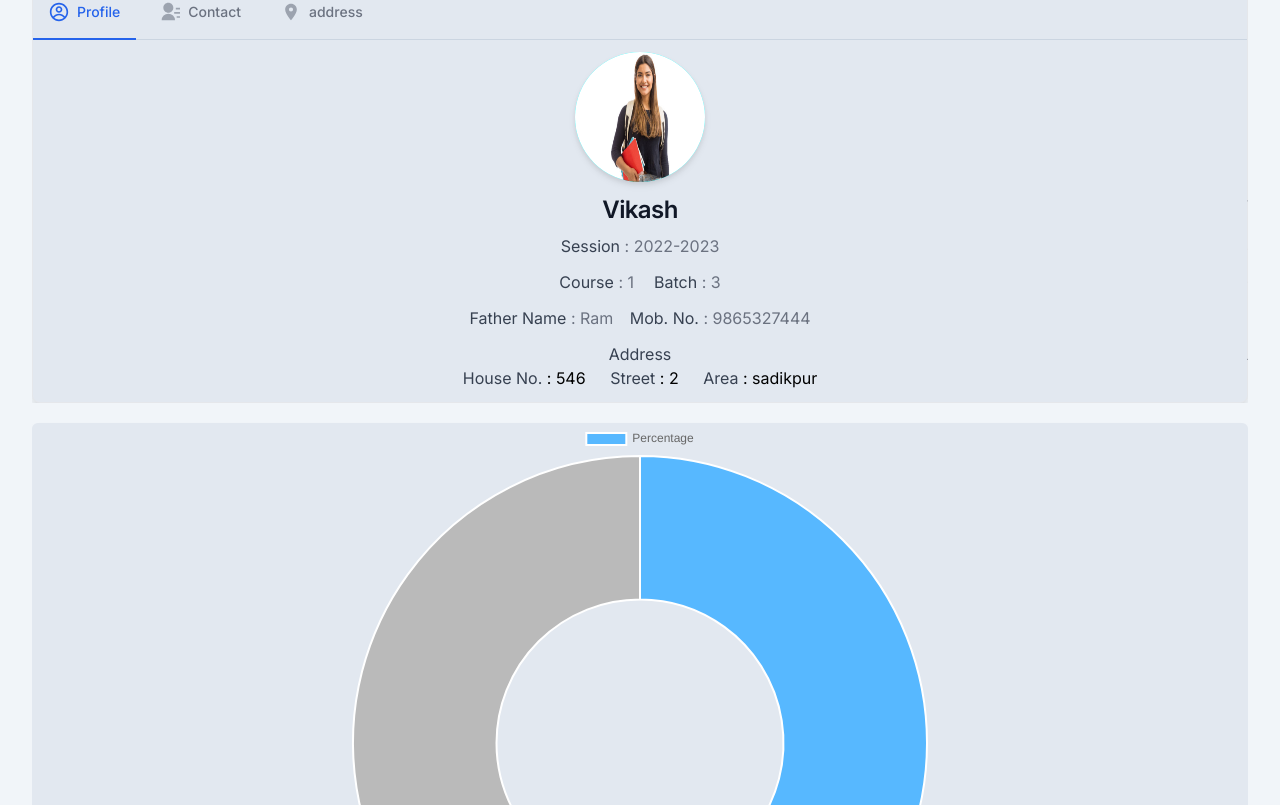
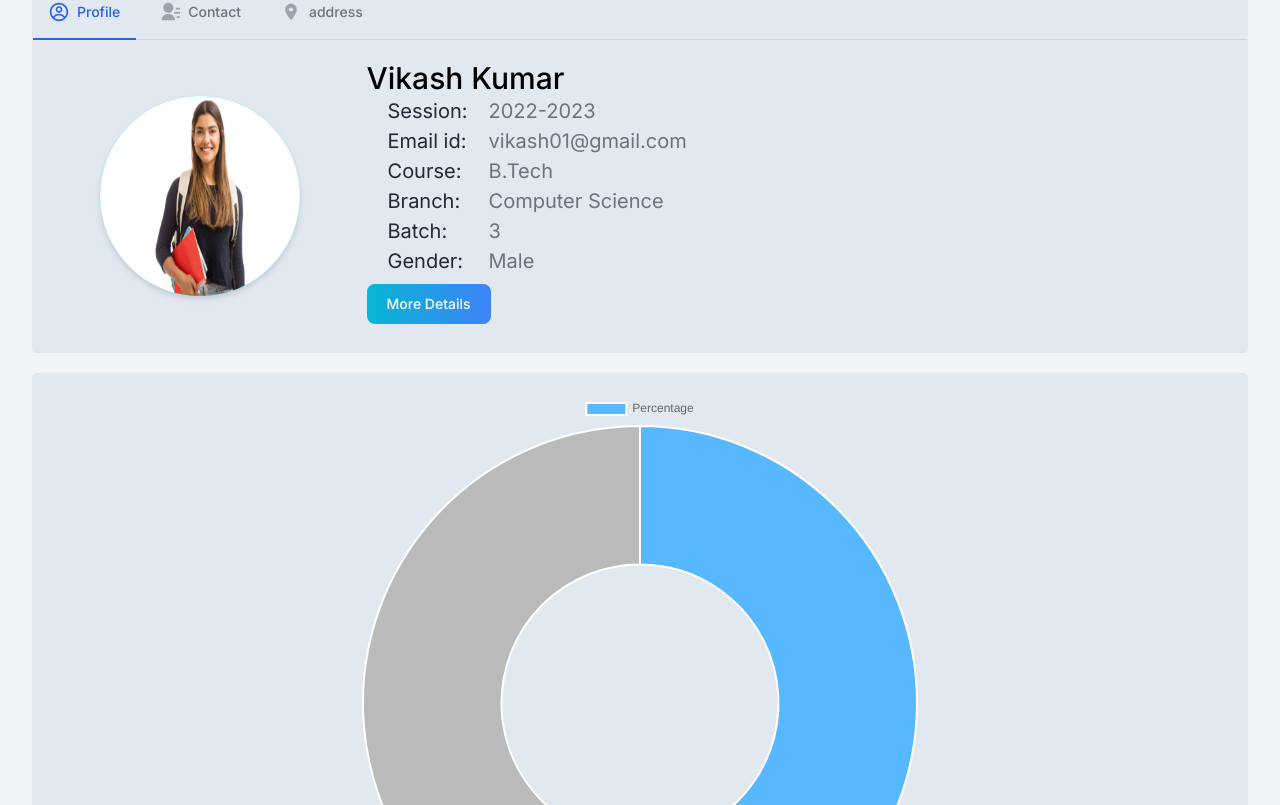
Before and after one commit to Abhimrt/StudentManagement, a Next.js app: page /student in a window 1280 px wide. Shown: the part 1475-2280 px from the top of the page. Built offline with nearby package versions, Linux system fonts and the light colour scheme; what @shrutibalasa/tailwind-grid-auto-fit would draw is missing.

Commit message:
transition

```diff
--- a/Data/Data.js
+++ b/Data/Data.js
@@ -35,12 +35,14 @@ const data = {
    "Holiday": 20,
    "StudentProfile": {
       "StudentId": "xyz01",
-      "studentName": "vikash",
+      "studentName": "vikash Kumar",
       "AddmissionSession": "2022-2023",
-      "Course": 1,
+      "Course": "B.Tech",
+      "email":"vikash01@gmail.com",
+      branch:"Computer Science",
       "batch": 3,
       "gender": "Male",
-      "perents": {
+      "parents": {
          "MotherName": "Reema",
          "MotherMobileNumber": 9875481262,
          "FatherName": "Ram",
--- a/app/globals.css
+++ b/app/globals.css
@@ -3,7 +3,7 @@
 @tailwind utilities;
 
 *{
-    box-sizing: border-box
+    box-sizing: border-box;
 }
 body{
     width: 100vw;
@@ -14,6 +14,10 @@ body{
 }
 .component{
     @apply bg-slate-200 rounded-md p-5 shadow-md;
+    transition: .2s all ease;
+}
+.component:hover{
+    transform: scale(1.03);
 }
 
 .noScrollbar::-webkit-scrollbar {
--- a/app/student/page.js
+++ b/app/student/page.js
@@ -14,7 +14,7 @@ const page = () => {
     <div className='w-[95vw] m-auto overflow-hidden'>
       <div className=' overflow-hidden'>
         {/* top links */}
-        <div className='grid  grid-auto-fit gap-4 '>
+        <div className='grid  grid-auto-fit-sm gap-4 '>
           <Card1
             number={data.NumberOfQueries}
             type="Queries"
--- a/components/Calendar.js
+++ b/components/Calendar.js
@@ -28,7 +28,7 @@ const Calendar = () => {
             {/* events list */}
                 {
                     title[i]!=""?(
-                        <div className='py-1 px-5 shadow-lg rounded-full w-full  text-center bg-blue-300'>
+                        <div className='py-1 px-5 shadow-lg rounded-full w-full  text-center bg-blue-300 hover:scale-110 transition duration-150 ease-ou' >
                             <h3>
                                {title[i]}
                             </h3>
@@ -36,7 +36,7 @@ const Calendar = () => {
 
 
                         </div>
-                    ):(<div  className='py-1 px-5 shadow-lg rounded-full w-full  text-center bg-gray-300'>
+                    ):(<div  className='py-1 px-5 shadow-lg rounded-full w-full  text-center bg-gray-300 hover:scale-110 transition duration-150 ease-ou'>
                         <h3>
                           No Event
                         </h3>
--- a/components/Heading.js
+++ b/components/Heading.js
@@ -1,8 +1,8 @@
 import React from 'react'
 
-const Heading = ({heading}) => {
+const Heading = ({heading,size}) => {
   return (
-    <h3 className="font-bold text-xl text-gray-700 my-3 text-center">{heading}</h3>
+    <h3 className={`font-bold ${size?size:"text-xl"} text-gray-700 my-3 text-center`}>{heading}</h3>
   )
 }
 
--- a/components/PieChart.js
+++ b/components/PieChart.js
@@ -31,11 +31,10 @@ const PieChart = ({ data, label }) => {
     <>
       {/* Filled Pie chart */}
       <div className=" w-full  ">
-        <div className="  bg-slate-200 rounded-md shadow-md">
+        <div className=" component">
           <canvas id={label} className="">
-
           </canvas>
-          <Heading heading={label} />
+          <Heading heading={label +" "+data+"%"} />
         </div>
       </div>
     </>
--- a/components/Profile.js
+++ b/components/Profile.js
@@ -4,7 +4,8 @@ import React, { useRef, useState } from "react";
 import { MdLocationOn } from "react-icons/md"
 import { CgProfile } from "react-icons/cg"
 import { RiContactsFill } from "react-icons/ri"
-import Link from "next/link";
+import dynamic from "next/dynamic";
+
 
 const Profile = ({ data }) => {
   const profile = useRef()
@@ -23,133 +24,136 @@ const Profile = ({ data }) => {
       address.current.classList.add("nactive")
       e.current.classList.remove("nactive")
       e.current.classList.add("active")
-      if(e.current.innerText == "Profile"){
-        content.current.style.transform=`translateX(0)`
-      }else if(e.current.innerText == "Contact"){
-        content.current.style.transform=`translateX(-33.3%)`
-      }else{
-        content.current.style.transform=`translateX(-66.6%)`
+      if (e.current.innerText == "Profile") {
+        content.current.style.transform = `translateX(0)`
+      } else if (e.current.innerText == "Contact") {
+        content.current.style.transform = `translateX(-33.3%)`
+      } else {
+        content.current.style.transform = `translateX(-66.6%)`
       }
     }
   }
 
   return (
     <div className="w-full self-stretch p-0  text-center profile overflow-hidden" >
-      <div className="  bg-slate-200 border h-full border-gray-200 rounded-lg shadow-lg">
+      <div className="  bg-slate-200 border h-full border-gray-200 rounded-xl shadow-lg overflow-hidden">
 
         {/* upper navbar start */}
         <div className="border-b border-slate-300 ">
           <ul className="flex flex-wrap -mb-px text-sm font-medium text-center text-gray-500 ">
             <li className="mr-2 active" ref={profile}>
-              <div  className=" group " onClick={() => navBar(profile)}>
+              <div className=" group " onClick={() => navBar(profile)}>
                 <CgProfile />Profile
               </div>
             </li>
             <li className="mr-2 nactive" ref={contact} >
-              <div  className=" group" onClick={() => navBar(contact)} >
+              <div className=" group" onClick={() => navBar(contact)} >
                 <RiContactsFill />Contact
               </div>
             </li>
             <li className="mr-2 nactive" ref={address} >
-              <div  className="  group" onClick={() => navBar(address)}>
+              <div className="  group" onClick={() => navBar(address)}>
                 <MdLocationOn />address
               </div>
             </li>
           </ul>
         </div>
         {/* upper navbar end */}
-        <div className="contentProfile center" ref={content}>
+
+        <div className="contentProfile center box-border" ref={content}>
 
           {/* profile section start */}
-          <div className=" w-full ">
-          <div className="img">
-              <Image src={"/user.jpeg"} width={200} height={200} className="h-full" />
+          <div className=" w-1/3 center flex-col md:flex-row box-border p-5">
+            <div className="img basis-1/4">
+              <Image src={"/user.jpeg"} width={200} height={200} className="h-full w-full" />
             </div>
-            <h2 className="mb-2 text-2xl font-semibold tracking-tight text-gray-900 capitalize">
-              {data.studentName}
-            </h2>
-
-            <p className="mb-3 font-normal text-gray-500 ">
-              <span className="text-gray-700">Session</span> : {data.AddmissionSession}
-            </p>
-            <p className="mb-3 font-normal text-gray-500 ">
-              <span className="text-gray-700" >Course</span> : {data.Course}
-              <span className="ml-5"><span className="text-gray-700">Batch</span> : {data.batch}</span>
-            </p>
-            <p className=" mb-3 font-normal text-gray-500 space-x-3 ">
-              <span><span className="text-gray-700">Father Name</span> : {data.perents.FatherName}</span>
-              <br className="block md:hidden" />
-              <span > <span className="text-gray-700 ">Mob. No.</span> : {data.perents.FatherMobileNumber}</span>
-            </p>
-            <p className="mb-3 font-normal text-gray-5d00">
-              <span className="text-gray-700 text-left ">Address</span> <br />
-              <span className="text-gray-700">House No.</span> : {data.Address.HouseNo}
-              <span className="ml-5"> <span className="text-gray-700">Street</span> : {data.Address.street}</span>
-              <br className="block md:hidden" />
-              <span className="ml-5"> <span className="text-gray-700">Area</span> : {data.Address.area}</span>
-            </p>
+            <div className="basis-3/4 text-left text-xl pl-5">
+                  <h2 className="text-3xl capitalize font-medium">{data.studentName}</h2>
+                  <table className="table">
+                    <tr>
+                      <td>Session:</td>
+                      <td>{data.AddmissionSession}</td>
+                    </tr>
+                    <tr>
+                      <td>Email id:</td>
+                      <td className="break-all">{data.email}</td>
+                    </tr>
+                    <tr>
+                      <td>Course:</td>
+                      <td>{data.Course}</td>
+                    </tr>
+                    <tr>
+                      <td>Branch:</td>
+                      <td className="break-all">{data.branch}</td>
+                    </tr>
+                    <tr>
+                      <td>Batch:</td>
+                      <td>{data.batch}</td>
+                    </tr>
+                    <tr>
+                      <td>Gender:</td>
+                      <td>{data.gender}</td>
+                    </tr>
+                  </table>
+                  <button type="button" className="text-white bg-gradient-to-r from-cyan-500 to-blue-500 hover:bg-gradient-to-bl focus:ring-4 focus:outline-none focus:ring-cyan-300 dark:focus:ring-cyan-800 font-medium rounded-lg text-sm px-5 py-2.5 text-center mr-2 my-2" onClick={() => navBar(contact)}>More Details</button>
+            </div>
           </div>
           {/* profile section end */}
 
           {/* contact section start */}
-          <div className="text-left w-full ">
-            <div className="img">
-              <Image src={"/user.jpeg"} width={200} height={200} className="h-full" />
+          <div className=" w-1/3 center flex-col md:flex-row box-border p-5">
+            <div className="img basis-1/4">
+              <Image src={"/user.jpeg"} width={200} height={200} className="h-full w-full" />
             </div>
-            <h2 className="mb-2 text-2xl font-semibold tracking-tight text-gray-900 capitalize">
-              {data.studentName}
-            </h2>
-
-            <p className="mb-3 font-normal text-gray-500 ">
-              <span className="text-gray-700">Session</span> : {data.AddmissionSession}
-            </p>
-            <p className="mb-3 font-normal text-gray-500 ">
-              <span className="text-gray-700" >Course</span> : {data.Course}
-              <span className="ml-5"><span className="text-gray-700">Batch</span> : {data.batch}</span>
-            </p>
-            <p className=" mb-3 font-normal text-gray-500 space-x-3 ">
-              <span><span className="text-gray-700">Father Name</span> : {data.perents.FatherName}</span>
-
-              <span > <span className="text-gray-700 ">Mob. No.</span> : {data.perents.FatherMobileNumber}</span>
-            </p>
-            <p className="mb-3 font-normal text-gray-500">
-              <span className="text-gray-700 text-left ">Address</span> <br />
-              <span className="text-gray-700">House No.</span> : {data.Address.HouseNo}
-              <span className="ml-5"> <span className="text-gray-700">Street</span> : {data.Address.street}</span>
-
-              <span className="ml-5"> <span className="text-gray-700">Area</span> : {data.Address.area}</span>
-            </p>
+            <div className="basis-3/4 text-left text-xl pl-5">
+                  <h2 className="text-3xl capitalize font-medium">{data.studentName}</h2>
+                  <table className="">
+                    <tr>
+                      <td>Father Name:</td>
+                      <td>{data.parents.FatherName}</td>
+                    </tr>
+                    <tr>
+                      <td>Father Mobile No.:</td>
+                      <td className="break-all">{data.parents.FatherMobileNumber}</td>
+                    </tr>
+                    <tr>
+                      <td>Mother Name:</td>
+                      <td>{data.parents.MotherName}</td>
+                    </tr>
+                    <tr>
+                      <td>Mother Mobile No.:</td>
+                      <td className="break-all">{data.parents.MotherMobileNumber}</td>
+                    </tr>
+                  </table>
+                  <button type="button" className="text-white bg-gradient-to-r from-cyan-500 to-blue-500 hover:bg-gradient-to-bl focus:ring-4 focus:outline-none focus:ring-cyan-300 dark:focus:ring-cyan-800 font-medium rounded-lg text-sm px-5 py-2.5 text-center mr-2 my-2" onClick={() => navBar(address)}>More Details</button>
+            </div>
           </div>
           {/* contact section end */}
 
           {/* address section start */}
-          <div className="w-full" >
-          <div className="img">
-              <Image src={"/user.jpeg"} width={200} height={200} className="h-full" />
+          <div className=" w-1/3 center flex-col md:flex-row box-border p-5">
+            <div className="img basis-1/4">
+              <Image src={"/user.jpeg"} width={200} height={200} className="h-full w-full" />
             </div>
-            <h2 className="mb-2 text-2xl font-semibold tracking-tight text-gray-900 capitalize">
-              Address
-            </h2>
-
-            <p className="mb-3 font-normal text-gray-500 ">
-              <span className="text-gray-700">Session</span> : {data.AddmissionSession}
-            </p>
-            <p className="mb-3 font-normal text-gray-500 ">
-              <span className="text-gray-700" >Course</span> : {data.Course}
-              <span className="ml-5"><span className="text-gray-700">Batch</span> : {data.batch}</span>
-            </p>
-            <p className=" mb-3 font-normal text-gray-500 space-x-3 ">
-              <span><span className="text-gray-700">Father Name</span> : {data.perents.FatherName}</span>
-              <br className="block md:hidden" />
-              <span > <span className="text-gray-700 ">Mob. No.</span> : {data.perents.FatherMobileNumber}</span>
-            </p>
-            <p className="mb-3 font-normal text-gray-5d00">
-              <span className="text-gray-700 text-left ">Address</span> <br />
-              <span className="text-gray-700">House No.</span> : {data.Address.HouseNo}
-              <span className="ml-5"> <span className="text-gray-700">Street</span> : {data.Address.street}</span>
-              <br className="block md:hidden" />
-              <span className="ml-5"> <span className="text-gray-700">Area</span> : {data.Address.area}</span>
-            </p>
+            <div className="basis-3/4 text-left text-xl pl-5">
+                  <h2 className="text-3xl capitalize font-medium">{data.studentName}</h2>
+                  <h1 className="text-2xl capitalize font-medium text-gray-700">Address</h1>
+                  <table className=" ">
+                    <tr>
+                      <td>House No.:</td>
+                      <td>{data.Address.HouseNo}</td>
+                    </tr>
+                    <tr>
+                      <td>Street:</td>
+                      <td className="break-all">{data.Address.street}</td>
+                    </tr>
+                    <tr>
+                      <td>Area:</td>
+                      <td>{data.Address.area}</td>
+                    </tr>
+                  </table>
+                  <button type="button" className="text-white bg-gradient-to-r from-cyan-500 to-blue-500 hover:bg-gradient-to-bl focus:ring-4 focus:outline-none focus:ring-cyan-300 dark:focus:ring-cyan-800 font-medium rounded-lg text-sm px-5 py-2.5 text-center mr-2 my-2" onClick={() => navBar(profile)}>Profile</button>
+            </div>
           </div>
           {/* address section end */}
 
@@ -161,4 +165,4 @@ const Profile = ({ data }) => {
   );
 };
 
-export default Profile;
+export default dynamic (() => Promise.resolve(Profile), {ssr: false})
--- a/components/Table.js
+++ b/components/Table.js
@@ -23,7 +23,7 @@ import Heading from "./Heading";
 const Table = ({heading,data}) => {
   const tableHeadings = Object.keys(data[0]);
   return (
-    <div >
+    <div className="TableComponent" >
        <div className="relative overflow-x-auto shadow-md sm:rounded-lg m-0 my-3 md:m-5  whitespace-nowrap">
         <Heading heading={heading}/>
       <table className="w-full  text-left text-gray-500">
@@ -42,7 +42,7 @@ const Table = ({heading,data}) => {
 
             {
               data.map((e)=>(
-                <tr className="bg-white border-b">
+                <tr className="bg-white border-b hover:bg-slate-200 transition ">
                     {
                       Object.values(e).map((e1,i)=>(
                         (i==0)?<th
--- a/css/_profile.scss
+++ b/css/_profile.scss
@@ -1,8 +1,9 @@
 .profile{
     .img{
-        @apply drop-shadow-md mx-auto my-3;
+        @apply w-full drop-shadow-md mx-auto my-3;
         background-color: aqua;
-        width: 130px;
+        min-width: 130px;
+        max-width: 200px;
         overflow: hidden;
         aspect-ratio: 1;
         border-radius: 50%
@@ -30,6 +31,17 @@
 
     .contentProfile{
         width: 300%;
-        transition: .5s all ease;
+        transition: .8s all cubic-bezier(0, 0.37, 0, 1.43);
+        table{
+            @apply ml-0 md:ml-5;
+            td{
+                @apply text-gray-500
+            }
+
+            td:nth-child(1){
+                @apply pr-5 text-gray-800;
+            }
+        }
+
     }
 }
--- a/css/main.css
+++ b/css/main.css
@@ -1,21 +1,32 @@
 .profileCard {
   @apply min-w-[12rem] flex justify-between  items-center bg-slate-200 rounded-md  h-32  shadow-md mt-5
     whitespace-nowrap text-center overflow-hidden;
+}
+.profileCard div {
+  transition: 0.1s all cubic-bezier(0, 0.37, 0, 1.43);
 }
 .profileCard .icons {
   @apply flex justify-center items-center;
   @apply w-5/12 h-full shadow-md;
 }
-.profileCard .icons .mx-auto {
+.profileCard .icons svg {
   font-size: 3rem;
   @apply p-0 drop-shadow-sm text-white;
   box-shadow: 1px 1px 10px rgba(0, 0, 0, 0.206);
+  transition: 0.3s all cubic-bezier(0, 0.37, 0, 1.43);
+}
+.profileCard:hover div {
+  transform: scale(1.1);
+}
+.profileCard:hover svg {
+  font-size: 4rem;
 }
 
 .profile .img {
-  @apply drop-shadow-md mx-auto my-3;
+  @apply w-full drop-shadow-md mx-auto my-3;
   background-color: aqua;
-  width: 130px;
+  min-width: 130px;
+  max-width: 200px;
   overflow: hidden;
   aspect-ratio: 1;
   border-radius: 50%;
@@ -41,5 +52,14 @@
 }
 .profile .contentProfile {
   width: 300%;
-  transition: 0.5s all ease;
+  transition: 0.8s all cubic-bezier(0, 0.37, 0, 1.43);
+}
+.profile .contentProfile table {
+  @apply ml-0 md:ml-5;
+}
+.profile .contentProfile table td {
+  @apply text-gray-500;
+}
+.profile .contentProfile table td:nth-child(1) {
+  @apply pr-5 text-gray-800;
 }/*# sourceMappingURL=main.css.map */
```
Also changed, not shown: css/_card.scss (+14 -1 lines), 1 other file (tests, documents, lock files or other folders).
